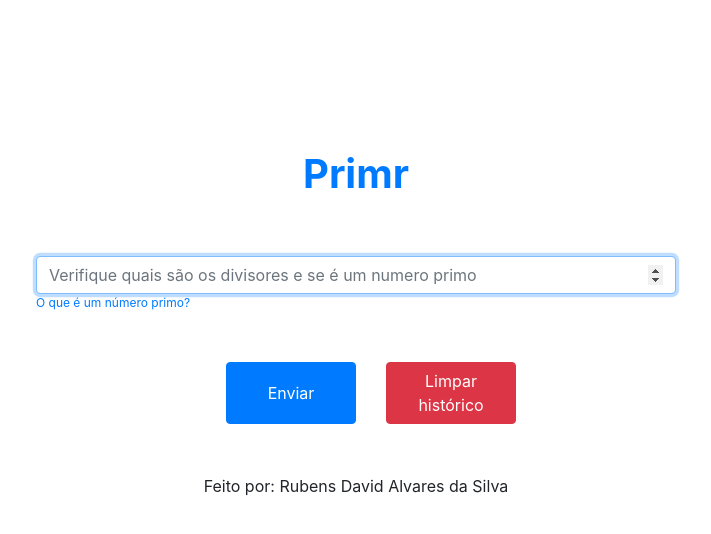
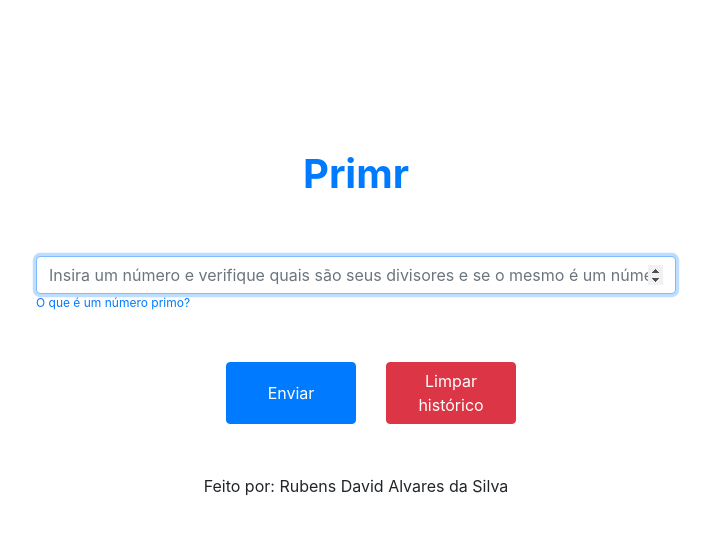
Before and after one commit to alvaresrubens/Rubens_Alvares_Dev_Fullstack_Lab_Brigde, a website: page frontend/index.html in a window 1280 px wide. Shown: the whole page, without its empty margins (284-995 px from the left). Drawn offline with nearby package versions, Linux system fonts and the light colour scheme.

Commit message:
Change input text

```diff
--- a/frontend/index.html
+++ b/frontend/index.html
@@ -15,7 +15,7 @@
   <div id="vue-app" class="main">
     <div class="form">
       <h1 class="page-title text-primary">Primr</h1>
-      <input class="number-input form-control" id= "number-input" name="number" type="number" v-model="number" v-on:keyup.enter="processNumber(number)" placeholder="Verifique quais são os divisores e se é um numero primo"/>
+      <input class="number-input form-control" id= "number-input" name="number" type="number" v-model="number" v-on:keyup.enter="processNumber(number)" placeholder="Insira um número e verifique quais são seus divisores e se o mesmo é um número primo"/>
       <div class="prime-helper">
         <a data-toggle="collapse" href="#collapseExample">O que é um número primo?</a>
       </div>
```
